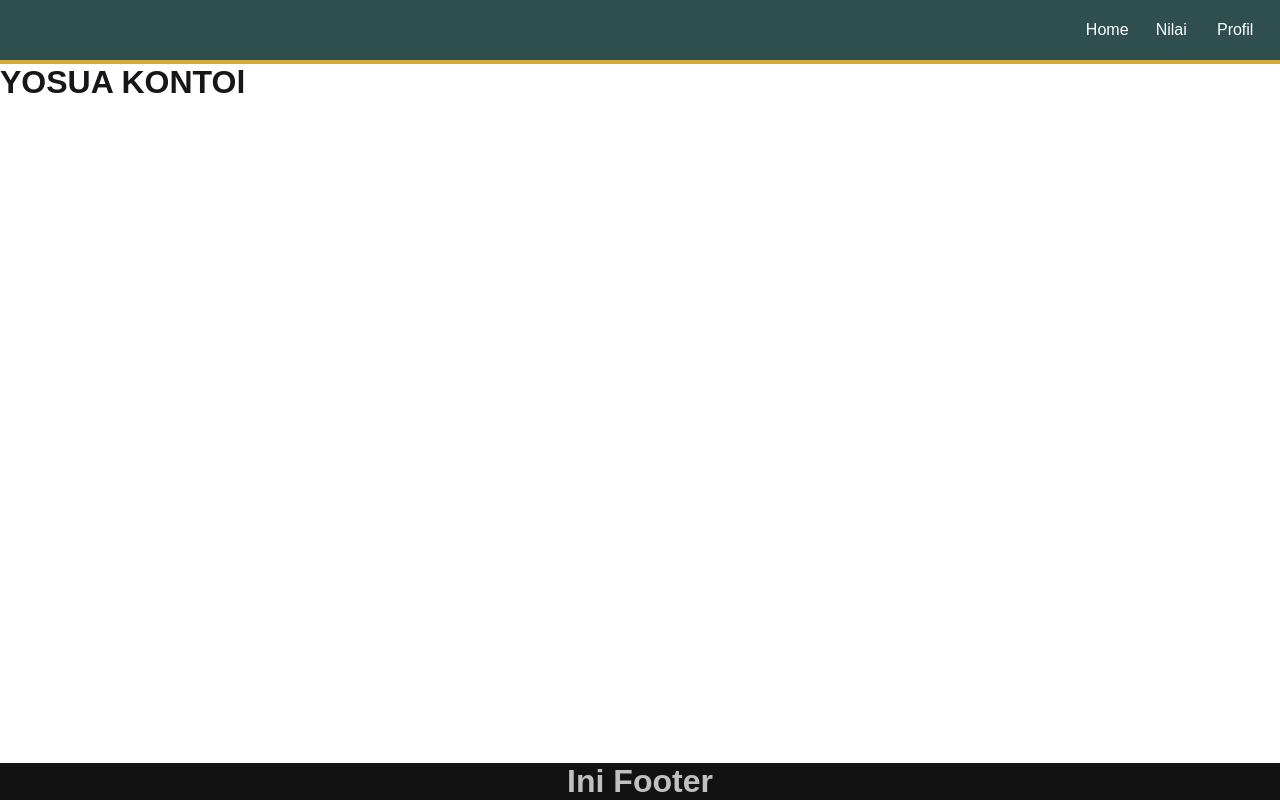
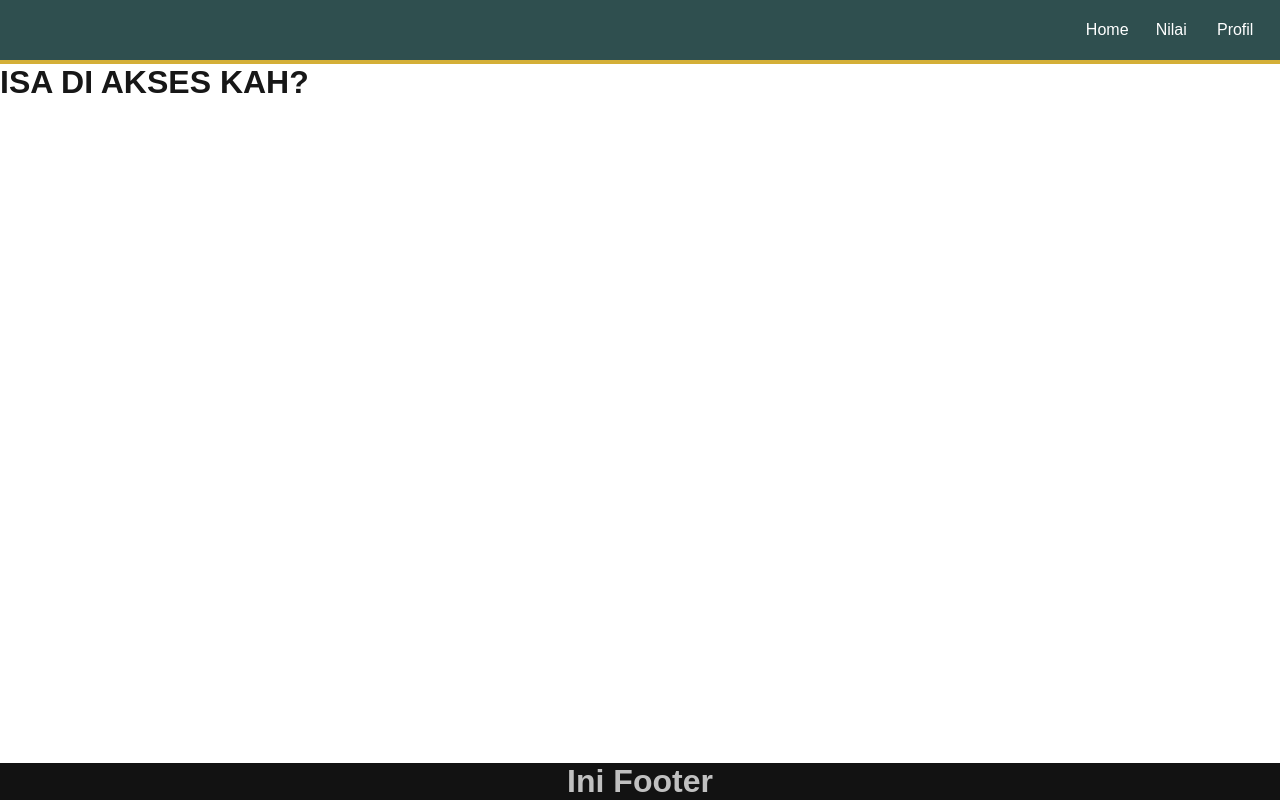
Before and after one commit to MichaelSetiabudi/porto_michaelsetiabudi, a Next.js app: page /landingpage in a window 1280 px wide. Built offline with nearby package versions, Linux system fonts and the light colour scheme.

Commit message:
Update Main.tsx

```diff
--- a/src/pages/landingpage/Main.tsx
+++ b/src/pages/landingpage/Main.tsx
@@ -1,7 +1,7 @@
 const Main: React.FC = () => {
   return (
     <>
-      <h1>YOSUA KONTOl</h1>
+      <h1>ISA DI AKSES KAH?</h1>
     </>
   );
 };
```
